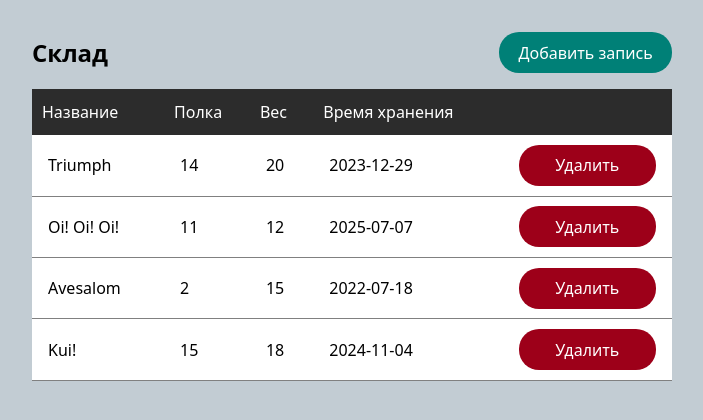
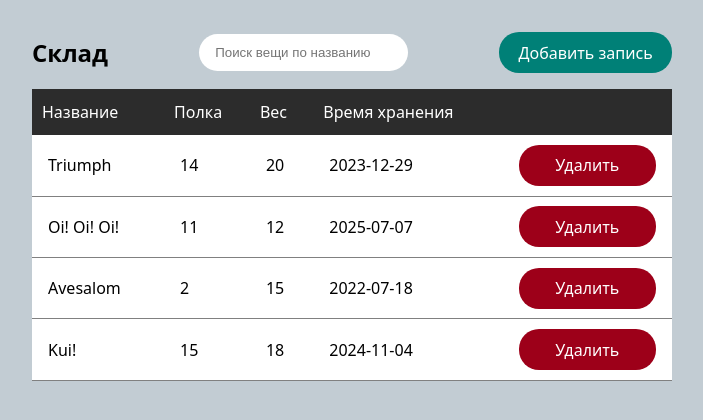
Before and after one commit to Mortal-Portal84/skillbox-module-15, a website built with Vite: page index.html in a window 1280 px wide. Shown: the whole page, without its empty margins (288-991 px from the left). Built offline with nearby package versions, Linux system fonts and the light colour scheme.

Commit message:
add input for searching

```diff
--- a/src/components/components.ts
+++ b/src/components/components.ts
@@ -6,10 +6,12 @@ export const renderHeader = () => {
   const wrapper = document.createElement('div')
   const title = createTitle('h2', 'Склад')
   const addButton = createButton('submit', 'add', 'Добавить запись')
+  const searchInput = createInput('text', 'search', 'Поиск вещи по названию')
 
   wrapper.className = 'header__wrapper'
+  searchInput.className = 'form__input'
 
-  wrapper.append(title, addButton)
+  wrapper.append(title, searchInput, addButton)
 
   return wrapper
 }
--- a/src/style.css
+++ b/src/style.css
@@ -59,12 +59,12 @@ form {
   width: 500px;
 }
 
-form input, button {
+.form__input, button {
   border-radius: 20px;
   border: none;
 }
 
-form input {
+.form__input {
   padding: 0.8em 1.2em;
 }
 
```
